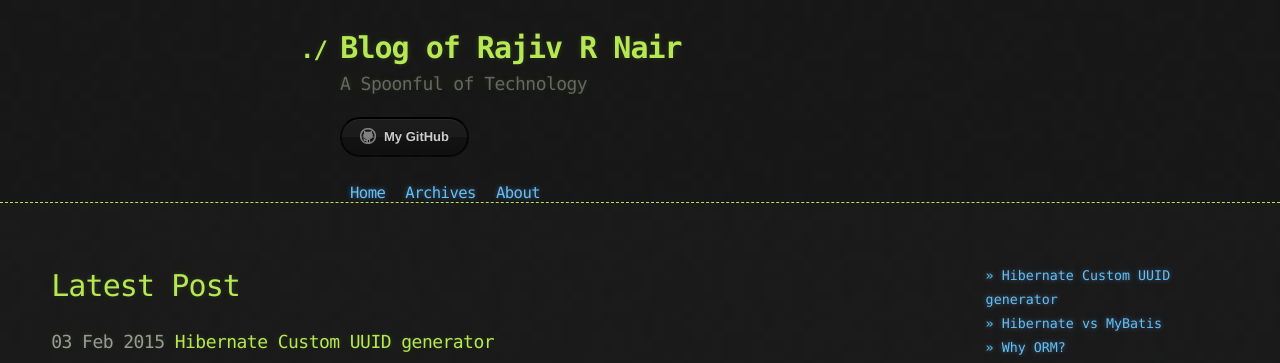
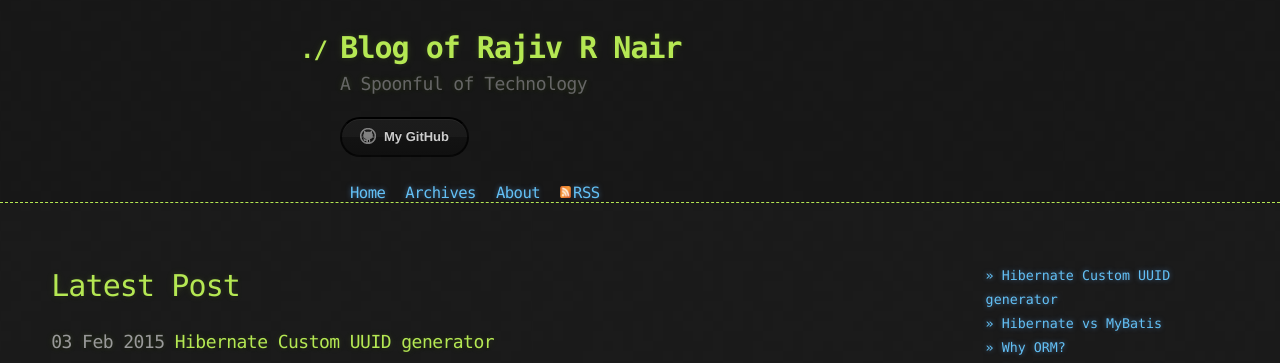
Before and after one commit to rajivrnair/rajivrnair.github.io, a Jekyll site: the page built from index.html, in a window 1280 px wide. Shown: the top 363 px of the page. Built offline with Jekyll 4.4.1, drawn with Linux system fonts in a browser that asks for light colours; Markdown is read by kramdown in place of the engine named in the settings; comment, search, counter and statistics services are not loaded.

Commit message:
Added feed link

```diff
--- a/_includes/body_header.html
+++ b/_includes/body_header.html
@@ -14,6 +14,11 @@
       {% for page in site.pages_list %}
         <small><a href="{{ page[1]  }}">{{ page[0] }}</a></small>
       {% endfor %}
+      <small>
+        <a class="rss" href="/feed.xml">
+          <img src="../images/rss.png" height="12" width="11"/>RSS
+        </a>
+      </small>
     </h3>
   </div>
 </header>
--- a/stylesheets/stylesheet.css
+++ b/stylesheets/stylesheet.css
@@ -90,6 +90,10 @@ h1, h2, h3, h4, h5, h6 {
 
 a {
   text-decoration: none;
+}
+
+a img {
+  padding-right: 2px;
 }
 
 /*
```
Also changed, not shown: images/rss.png (added).
